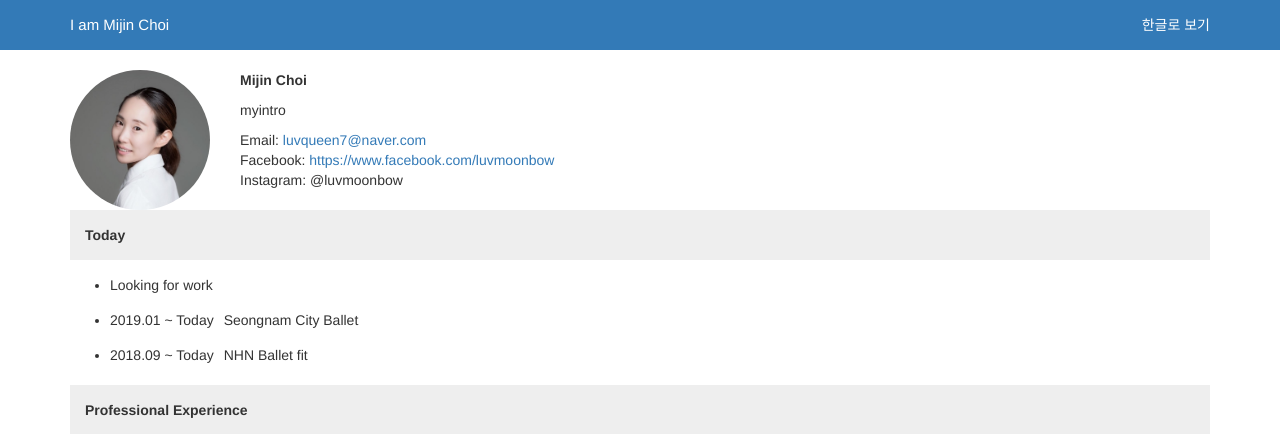
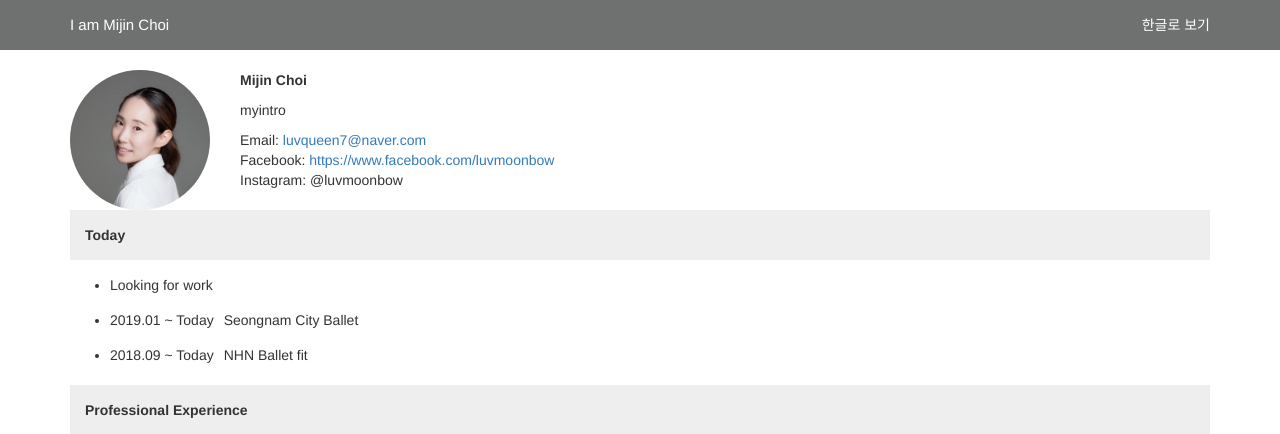
Before and after one commit to tedkim81/mjchoi, a Django app: page / in a window 1280 px wide. Shown: the top 434 px of the page. Run offline with Django 3.2, Linux system fonts and the light colour scheme; some libraries are stand-ins or nearby versions.

Commit message:
글자 수정

```diff
--- a/app/templates/profile.html
+++ b/app/templates/profile.html
@@ -78,6 +78,9 @@
 	}
 	.text-big {
 		font-size: 15px;
+	}
+	.bg-primary {
+		background-color: #6F7170;
 	}
 	</style>
 </head>
```
Also changed, not shown: locale/ko/LC_MESSAGES/django.po, 1 other file.
